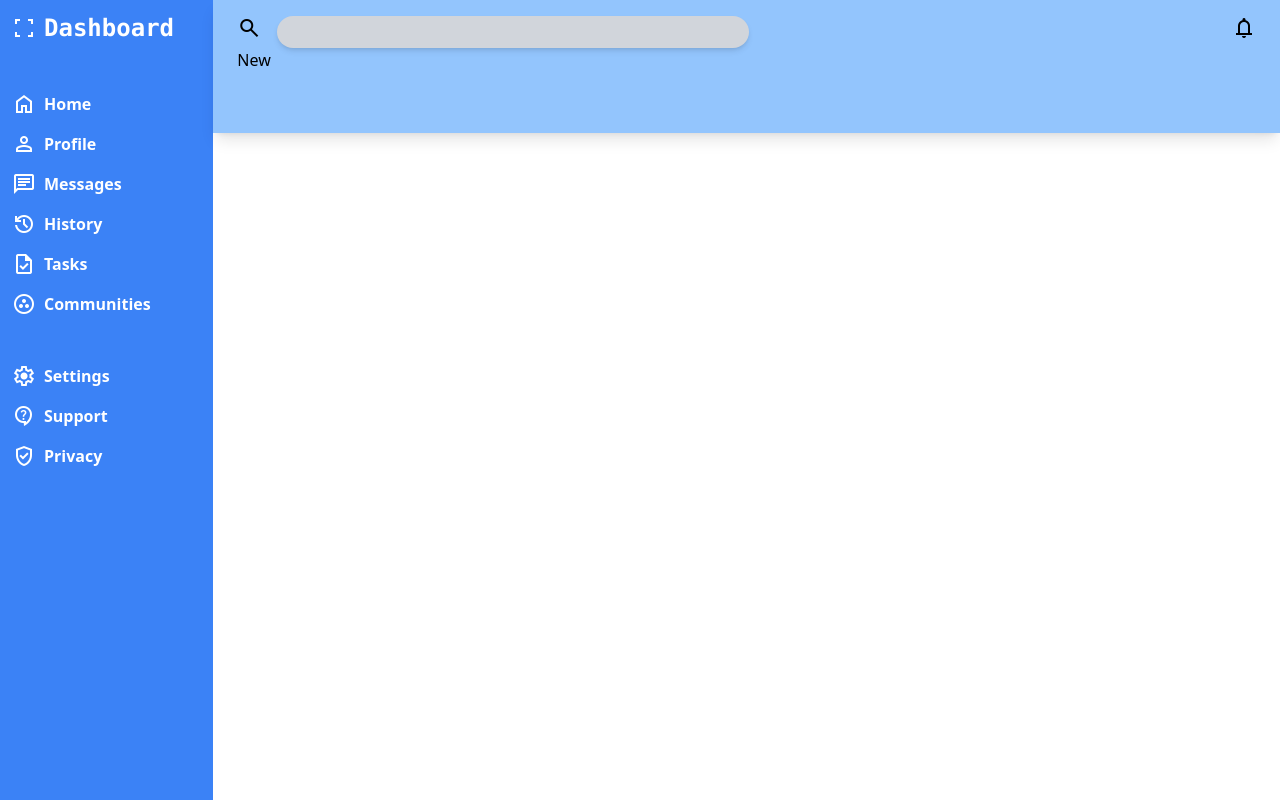
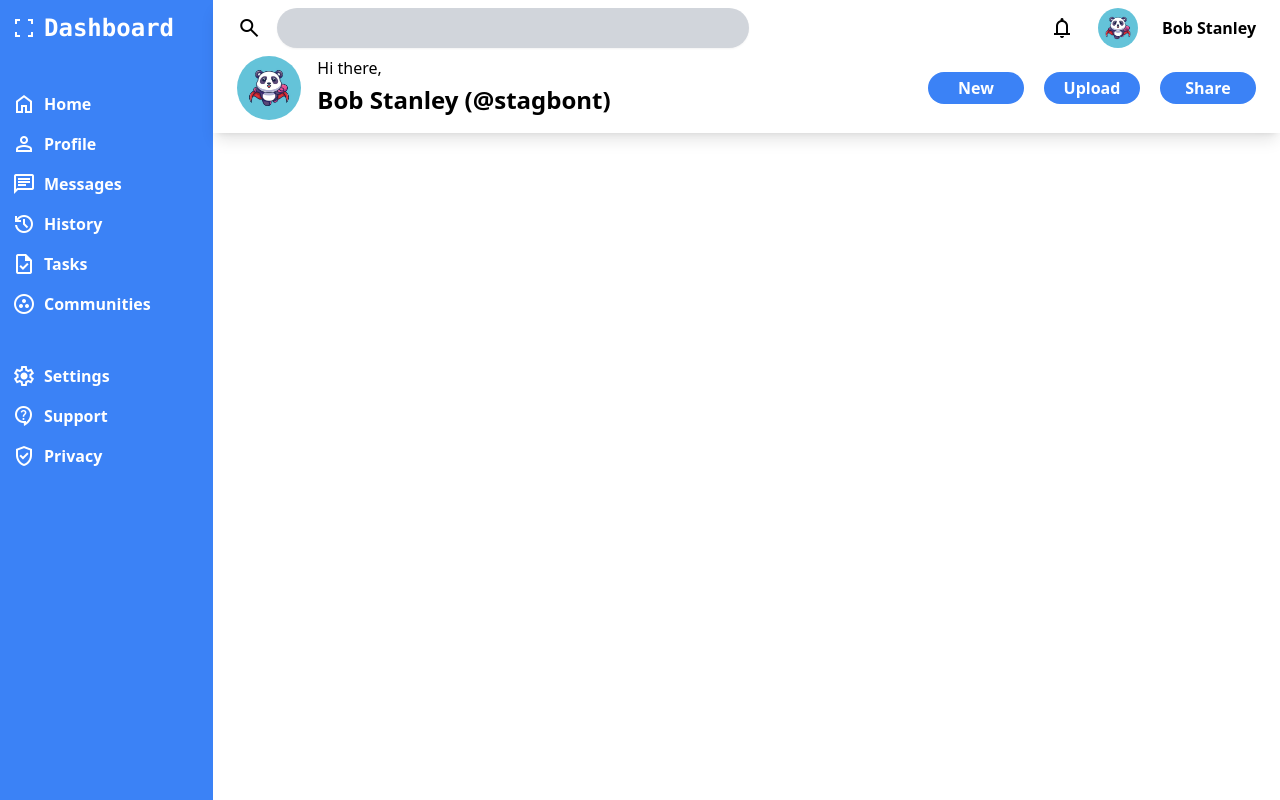
Before and after one commit to BobStanlee/Admin-Dashboard, a website: page public/index.html in a window 1280 px wide. Drawn offline with nearby package versions, Linux system fonts and the light colour scheme.

Commit message:
Done Styling the multifunctional menu

```diff
--- a/public/index.html
+++ b/public/index.html
@@ -84,37 +84,52 @@
             </ul>
         </div>
 
-        <div class="col-start-3 col-span-12 row-span-2 bg-blue-300 shadow-lg px-6 py-4"><!-- Multi Functional Menu -->
-            <div class="flex justify-between"><!--Upper Functionality-->
+        <div class="col-start-3 col-span-12 row-span-2 bg-white shadow-lg px-6 py-2"><!-- Multi Functional Menu -->
+            <div class="flex justify-between mb-2"><!--Upper Functionality-->
                 <div class="flex justify-center content-center w-full max-w-lg"><!-- Search -->
-                    <label for="search">
-                        <span class="material-symbols-outlined mr-4">search</span>
+                    <label for="search" class="flex content-center justify-center mr-4">
+                        <span class="material-symbols-outlined pt-2">search</span>
                     </label>
-                    <input type="search" name="search" id="search" class="w-full rounded-full bg-gray-300 px-4 py-1 outline-none focus:shadow-xl shadow-md transition-shadow">
+                    <input type="search" name="search" id="search" class="w-full rounded-full bg-gray-300 px-4 py-1 outline-none focus:shadow-xl shadow-sm transition-shadow">
                 </div>
 
-                <div><!--Account Settings-->
+                <div class="flex justify-center content-center gap-6"><!--Account Settings-->
                     <div><!--Notification-->
-                        <span class="material-symbols-outlined">Notifications</span>
+                        <span class="material-symbols-outlined pt-2">Notifications</span>
                     </div>
-                    <div><!--Profile-Icon-->
-
+                    <div class="rounded-full overflow-hidden"><!--Profile-Icon-->
+                        <img src="./img/panda1.jpg" alt="" class="object-contain w-10">
                     </div>
-                    <div><!--Profile-Name-->
-
+                    <div class="font-bold align-middle pt-2"><!--Profile-Name-->
+                        Bob Stanley
                     </div>
                 </div>
             </div>
 
-            <div><!--Lower Functionality-->
-                <div><!--Profile-Container-->
+            <div class="flex align-middle justify-between"><!--Lower Functionality-->
+                <div class="flex align-middle gap-4"><!--Profile-Container-->
+                    <div class="rounded-full overflow-hidden"><!--Profile img-->
+                        <img src="./img/panda1.jpg" alt="" class="object-contain w-16">
+                    </div>
 
+                    <div class="flex flex-col gap-1">
+                        <span>Hi there,</span>
+                        <span class="font-bold text-2xl">Bob Stanley (@stagbont)</span>
+                    </div>
                 </div>
 
-                <div><!--Lower Function Buttons-->
-                    <ul>
+                <div class="flex align-middle justify-center items-center"><!--Lower Function Buttons-->
+                    <ul class="flex gap-5">
                         <li>
-                            <a href="#">New</a>
+                            <a href="#" class="flex items-center align-middle justify-center w-24 h-8 bg-blue-500 rounded-full text-white font-bold">New</a>
+                        </li>
+
+                        <li>
+                            <a href="#" class="flex items-center align-middle justify-center w-24 h-8 bg-blue-500 rounded-full text-white font-bold">Upload</a>
+                        </li>
+
+                        <li>
+                            <a href="#" class="flex items-center align-middle justify-center w-24 h-8 bg-blue-500 rounded-full text-white font-bold">Share</a>
                         </li>
                     </ul>
                 </div>
```
Also changed, not shown: public/img/panda1.jpg (added), public/img/panda2.jpg (added), public/img/panda3.jpg (added), public/img/panda4.jpg (added), public/output.css.
